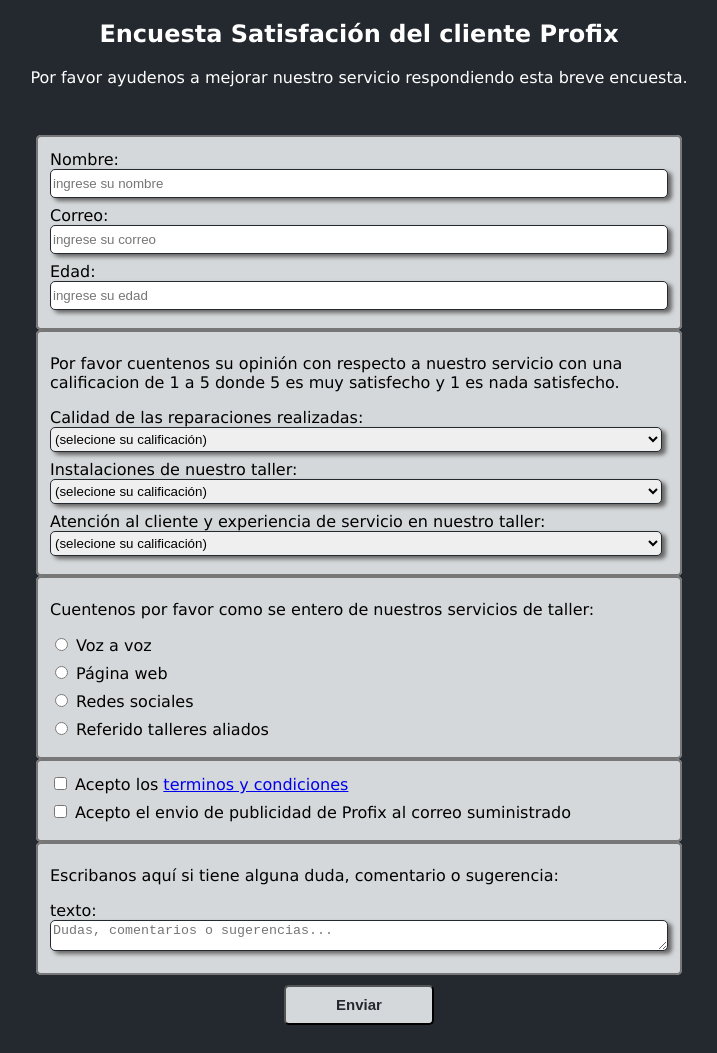
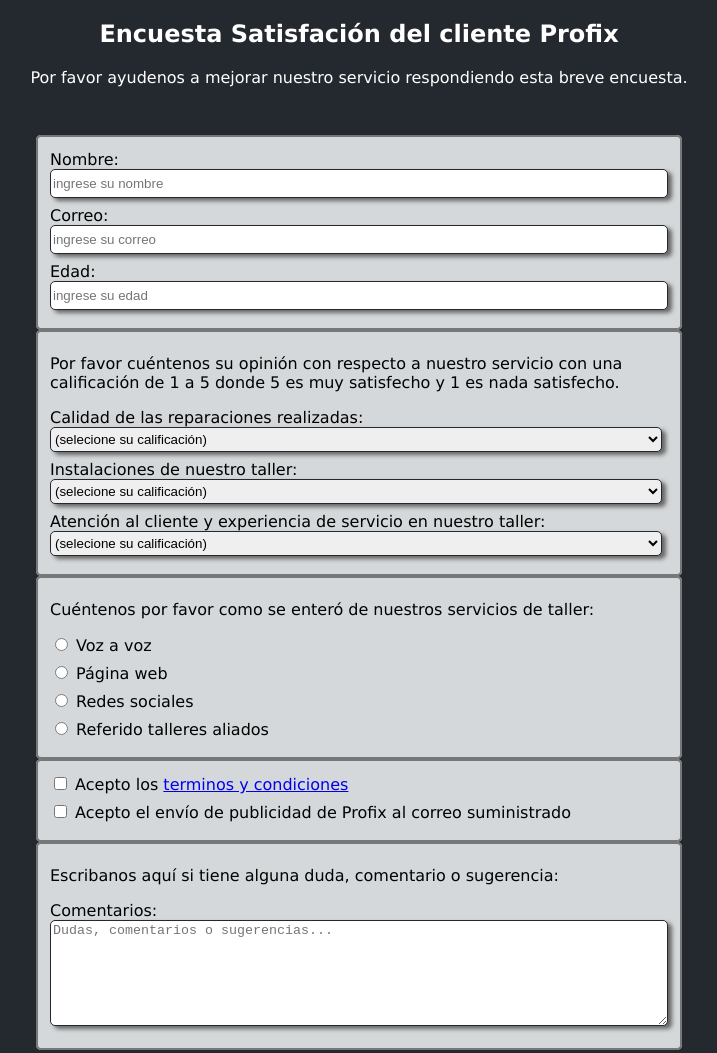
Before and after one commit to jpuerta523/certficaci-n-dise-o-web-fcc, a plain HTML site: page encuesta/index.html in a window 1280 px wide. Shown: the top 1053 px of the page, without its empty margins (281-998 px from the left). Drawn offline with Linux system fonts and the light colour scheme.

Commit message:
correción de ortografia

```diff
--- a/encuesta/index.html
+++ b/encuesta/index.html
@@ -38,7 +38,7 @@
 
             <!--calificaciones: selects requeridos -->
             <fieldset>
-                <p>Por favor cuentenos su opinión con respecto a nuestro servicio con una calificacion de 1 a 5 donde 5 es muy satisfecho y 1 es nada satisfecho.</p>
+                <p>Por favor cuéntenos su opinión con respecto a nuestro servicio con una calificación de 1 a 5 donde 5 es muy satisfecho y 1 es nada satisfecho.</p>
 
                 <label> Calidad de las reparaciones realizadas:
                     <select name="lista" id="dropdown"  class="info">
@@ -73,7 +73,7 @@
 
             <!--publicidad: radio buttons-->
             <fieldset>
-                <p>Cuentenos por favor como se entero de nuestros servicios de taller:</p>
+                <p>Cuéntenos  por favor como se enteró de nuestros servicios de taller:</p>
                 <label><input type="radio" name="radio1" class="inline" value="voz"/> Voz a voz</label>
                 <label><input type="radio" name="radio1" class="inline" value="web"/> Página web</label>
                 <label><input type="radio" name="radio1" class="inline" value="redes"/> Redes sociales</label>
@@ -83,13 +83,13 @@
             <!--aceptar terminos: checkbuttons-->
             <fieldset>
                 <label><input type="checkbox" name="encuesta" required class="inline" value="accept"/> Acepto los <a href="https://www.freecodecamp.org/news/terms-of-service/">terminos y condiciones</a></label>
-                <label><input type="checkbox" name="publicidad" required class="inline" value="accept"/> Acepto el envio de publicidad de Profix al correo suministrado</a></label>
+                <label><input type="checkbox" name="publicidad" required class="inline" value="accept"/> Acepto el envío de publicidad de Profix al correo suministrado</a></label>
             </fieldset>
 
             <!--comentarios: text area-->
             <fieldset>
                 <p>Escribanos aquí si tiene alguna duda, comentario o sugerencia:</p>
-                <label>texto: <textarea rows="3"  placeholder="Dudas, comentarios o sugerencias..." name="texto" class="info"></textarea></label>
+                <label>Comentarios: <textarea rows="100"  placeholder="Dudas, comentarios o sugerencias..." name="texto" class="info text1"></textarea></label>
             </fieldset>
 
             <div class="contenedorBoton">
--- a/encuesta/style.css
+++ b/encuesta/style.css
@@ -53,9 +53,12 @@ label{
     display: block;
     margin-left: auto;
     margin-right: auto;
-
 }
 
 #submit:hover{
     background-color: #1f8c11;
 }
+
+.text1{
+    height: 100px;
+}
```
Lines whose indentation alone changed are shown as unchanged.
